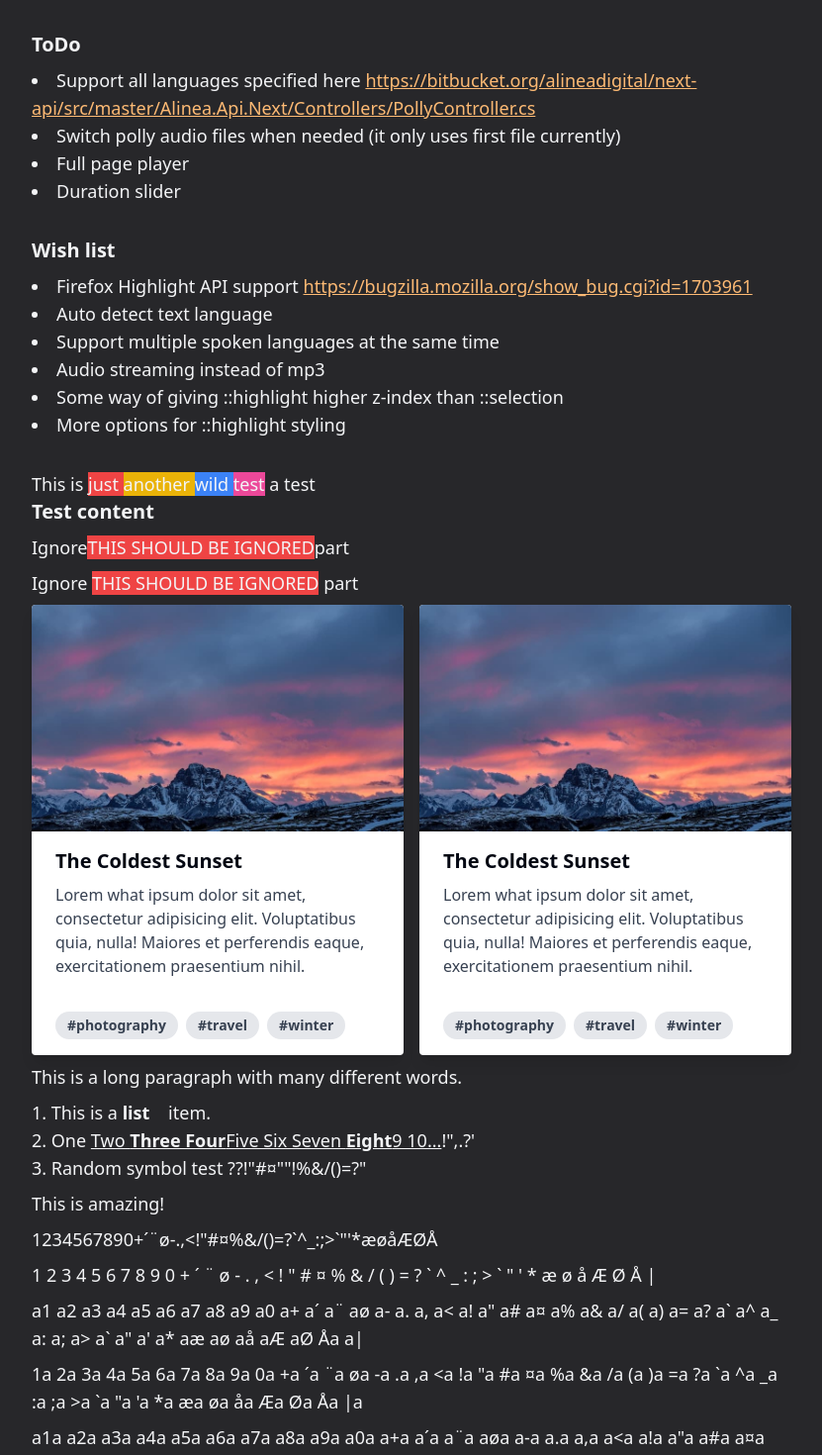
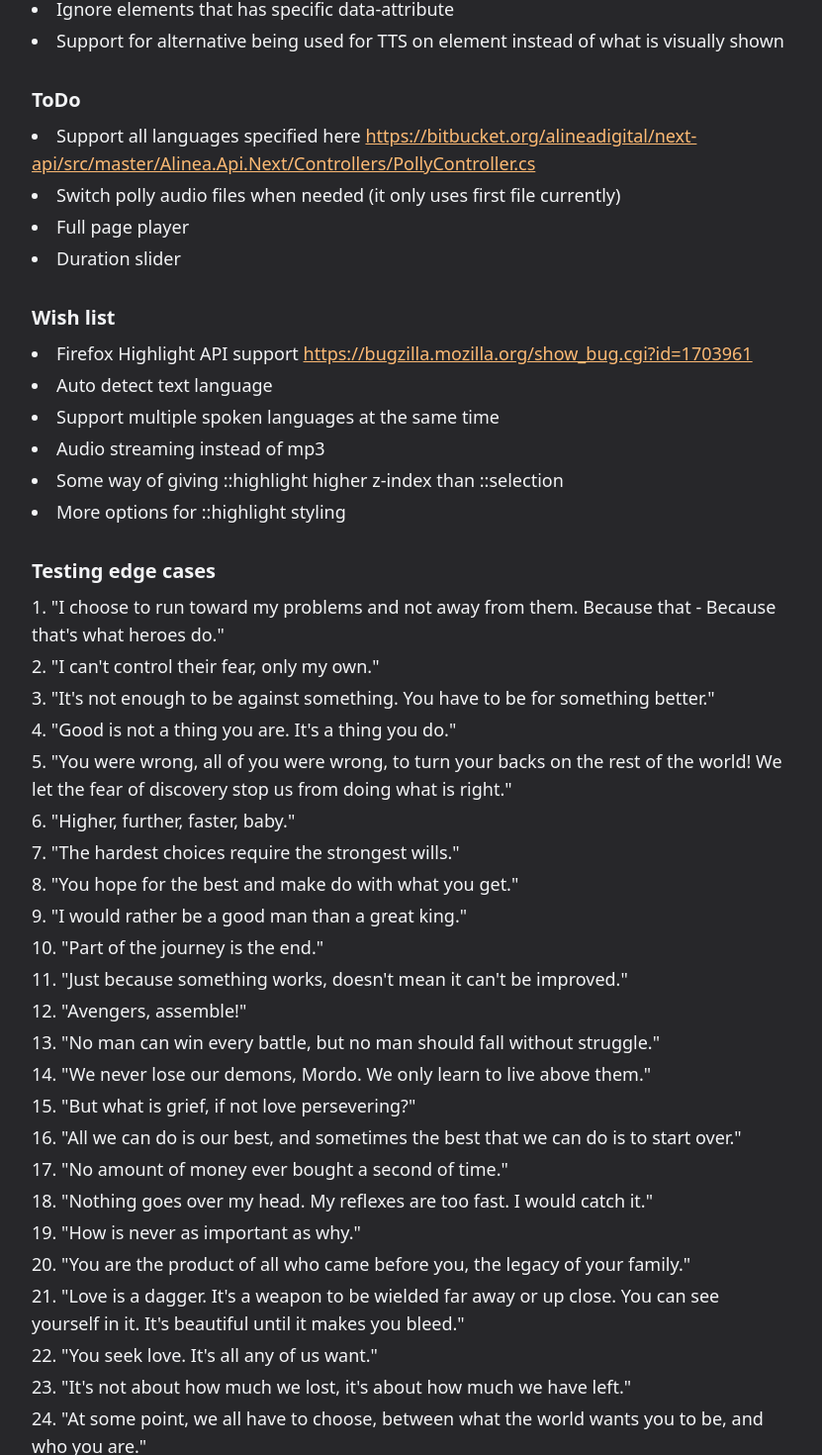
Before and after one commit to drexxdk/tts-highlight, a Next.js app: page / in a window 1280 px wide. Shown: the part 597-2067 px from the top of the page at 99% size, without its empty margins (224-1055 px from the left). Built offline with nearby package versions, Linux system fonts and the light colour scheme.

Commit message:
Improved logic

```diff
--- a/app/layout.tsx
+++ b/app/layout.tsx
@@ -1,5 +1,5 @@
 import TTSPlayer from '@/features/tts/components/TTSPlayer';
-import '@/public/styles/globals.css';
+import '@/public/styles/globals.scss';
 import logoIcon from '@/public/svg/logo.svg';
 import type { Metadata } from 'next';
 import Image from 'next/image';
--- a/app/page.tsx
+++ b/app/page.tsx
@@ -2,6 +2,27 @@
 
 import SpecialCharacters from '@/features/tts/components/SpecialCharacters';
 import Image from 'next/image';
+import { ReactNode } from 'react';
+
+const Heading = ({ children }: { children: ReactNode }) => {
+  return <h2 className="mb-2 text-xl font-bold">{children}</h2>;
+};
+
+const Link = ({ href, children }: { href: string; children: ReactNode }) => {
+  return (
+    <a href={href} className="text-orange-300 underline hover:no-underline">
+      {children}
+    </a>
+  );
+};
+
+const Ul = ({ children }: { children: ReactNode }) => {
+  return <ul className="grid list-inside list-disc gap-1">{children}</ul>;
+};
+
+const Ol = ({ children }: { children: ReactNode }) => {
+  return <ol className="grid list-inside list-decimal gap-1">{children}</ol>;
+};
 
 const StackedCard = () => {
   return (
@@ -33,8 +54,8 @@ const Page = () => {
   return (
     <article className="grid gap-8">
       <section>
-        <h2 className="mb-2 text-xl font-bold">Features</h2>
-        <ul className="list-inside list-disc">
+        <Heading>Features</Heading>
+        <Ul>
           <li>Selected text player</li>
           <li>Previous/Next word button functionality</li>
           <li>Previous/Next sentence button functionality</li>
@@ -52,43 +73,75 @@ const Page = () => {
           <li>Change language</li>
           <li>Ignore elements that has specific data-attribute</li>
           <li>Support for alternative being used for TTS on element instead of what is visually shown</li>
-        </ul>
+        </Ul>
       </section>
       <section>
-        <h2 className="mb-2 text-xl font-bold">ToDo</h2>
-        <ul className="list-inside list-disc">
+        <Heading>ToDo</Heading>
+        <Ul>
           <li>
             Support all languages specified here{' '}
-            <a
-              href="https://bitbucket.org/alineadigital/next-api/src/master/Alinea.Api.Next/Controllers/PollyController.cs"
-              className="text-orange-300 underline hover:no-underline"
-            >
+            <Link href="https://bitbucket.org/alineadigital/next-api/src/master/Alinea.Api.Next/Controllers/PollyController.cs">
               https://bitbucket.org/alineadigital/next-api/src/master/Alinea.Api.Next/Controllers/PollyController.cs
-            </a>
+            </Link>
           </li>
           <li>Switch polly audio files when needed (it only uses first file currently)</li>
           <li>Full page player</li>
           <li>Duration slider</li>
-        </ul>
+        </Ul>
       </section>
       <section>
-        <h2 className="mb-2 text-xl font-bold">Wish list</h2>
-        <ul className="list-inside list-disc">
+        <Heading>Wish list</Heading>
+        <Ul>
           <li>
             Firefox Highlight API support{' '}
-            <a
-              href="https://bugzilla.mozilla.org/show_bug.cgi?id=1703961"
-              className="text-orange-300 underline hover:no-underline"
-            >
+            <Link href="https://bugzilla.mozilla.org/show_bug.cgi?id=1703961">
               https://bugzilla.mozilla.org/show_bug.cgi?id=1703961
-            </a>
+            </Link>
           </li>
           <li>Auto detect text language</li>
           <li>Support multiple spoken languages at the same time</li>
           <li>Audio streaming instead of mp3</li>
           <li>Some way of giving ::highlight higher z-index than ::selection</li>
           <li>More options for ::highlight styling</li>
-        </ul>
+        </Ul>
+      </section>
+      <section>
+        <Heading>Testing edge cases</Heading>
+        <Ol>
+          <li>
+            "I choose to run toward my problems and not away from them. Because that - Because that's what heroes do."
+          </li>
+          <li>"I can't control their fear, only my own."</li>
+          <li>"It's not enough to be against something. You have to be for something better."</li>
+          <li>"Good is not a thing you are. It's a thing you do."</li>
+          <li>
+            "You were wrong, all of you were wrong, to turn your backs on the rest of the world! We let the fear of
+            discovery stop us from doing what is right."
+          </li>
+          <li>"Higher, further, faster, baby."</li>
+          <li>"The hardest choices require the strongest wills."</li>
+          <li>"You hope for the best and make do with what you get."</li>
+          <li>"I would rather be a good man than a great king."</li>
+          <li>"Part of the journey is the end."</li>
+          <li>"Just because something works, doesn't mean it can't be improved."</li>
+          <li>"Avengers, assemble!"</li>
+          <li>"No man can win every battle, but no man should fall without struggle."</li>
+          <li>"We never lose our demons, Mordo. We only learn to live above them."</li>
+          <li>"But what is grief, if not love persevering?"</li>
+          <li>"All we can do is our best, and sometimes the best that we can do is to start over."</li>
+          <li>"No amount of money ever bought a second of time."</li>
+          <li>"Nothing goes over my head. My reflexes are too fast. I would catch it."</li>
+          <li>"How is never as important as why."</li>
+          <li>"You are the product of all who came before you, the legacy of your family."</li>
+          <li>
+            "Love is a dagger. It's a weapon to be wielded far away or up close. You can see yourself in it. It's
+            beautiful until it makes you bleed."
+          </li>
+          <li>"You seek love. It's all any of us want."</li>
+          <li>"It's not about how much we lost, it's about how much we have left."</li>
+          <li>"At some point, we all have to choose, between what the world wants you to be, and who you are."</li>
+          <li>"If you're nothing without this suit, then you shouldn't have it."</li>
+        </Ol>
       </section>
       <section>
         <ul>
--- a/features/tts/hooks/useSelection.tsx
+++ b/features/tts/hooks/useSelection.tsx
@@ -19,10 +19,10 @@ const SPLIT_IN_WORD = new RegExp(/(?=[?_.<>#%=/])|(?<=[?_.<>#%=/])/g);
 
 // Polly will remove these characters if they stand alone.
 // We need to ignore them in our selection.
-const IGNORE_TEXT_NODE_IF_ONLY_CONTAINS = new RegExp(/^[!?.\¨\[\]]+$/);
+const IGNORE_TEXT_NODE_IF_ONLY_CONTAINS = new RegExp(/^[\-!?.\¨\[\]]+$/);
 
 // These symbols count as sentence endings for Polly.
-const DONT_ADD_PUNCTION_FOR_ELEMENTS_ENDING_WITH: string[] = ['.', '!', '?'];
+const PUNCTUATION: string[] = ['.', '!', '?'];
 
 const IGNORE_ELEMENTS_WITH_DATA_ATTRIBUTE = 'data-tts-ignore';
 const REPLACE_ELEMENTS_WITH_DATA_ATTRIBUTE = 'data-tts-replace';
@@ -151,11 +151,8 @@ export const useSelection = () => {
               // It goes from parentElement to parentElement and checks if it is a type that is within ADD_PUNCTUATION_FOR_ELEMENT_TYPES
               // It also checks that this TextNode doesn't already end with a sentence ender within DONT_ADD_PUNCTION_FOR_ELEMENT_ENDING_WITH
               while (parentElement) {
-                if (
-                  DONT_ADD_PUNCTION_FOR_ELEMENTS_ENDING_WITH.some(
-                    (value) => value === tempWord.substring(tempWord.length - 1, tempWord.length),
-                  )
-                ) {
+                if (PUNCTUATION.some((value) => value === tempWord.substring(tempWord.length - 1, tempWord.length))) {
+                  // This node already ends with punctuation, so no need to check if we need to add punctuatino
                   break;
                 } else if (
                   // This ensures that specific elements will always be counted as a sentence for Polly
@@ -190,22 +187,21 @@ export const useSelection = () => {
                 finalWord.length &&
                 !ignoreElements.find((item) => item.contains(currentNode?.parentElement as HTMLElement))
               ) {
-                if (!IGNORE_TEXT_NODE_IF_ONLY_CONTAINS.test(finalWord)) {
+                if (IGNORE_TEXT_NODE_IF_ONLY_CONTAINS.test(finalWord)) {
+                  if (
+                    (PUNCTUATION.some((value) => value === finalWord) ||
+                      (addSentenceEnding && i + 1 === splitWords.length)) &&
+                    !words[words.length - 1].word.endsWith('.')
+                  ) {
+                    words[words.length - 1].word += '.';
+                  }
+                } else {
                   words.push({
                     startOffset: startOffset,
                     endOffset: startOffset - leadingSplitWordWhitespaces + splitWord.length,
                     node: currentNode as Node,
                     word: finalWord + (addSentenceEnding && i + 1 === splitWords.length ? '.' : ''),
                   });
-                } else if (
-                  // This makes "A... B" into "A. B" instead of "A B"
-                  DONT_ADD_PUNCTION_FOR_ELEMENTS_ENDING_WITH.some(
-                    (value) => value === tempWord.substring(tempWord.length - 1, tempWord.length),
-                  ) &&
-                  words.length &&
-                  !words[words.length - 1].word.endsWith('.')
-                ) {
-                  words[words.length - 1].word += '.';
                 }
               }
               startOffset += splitWord.length;
--- a/package.json
+++ b/package.json
@@ -28,6 +28,7 @@
     "postcss": "^8",
     "prettier": "^3.3.3",
     "prettier-plugin-tailwindcss": "^0.6.8",
+    "sass": "^1.81.0",
     "tailwindcss": "^3.4.1",
     "typescript": "^5"
   }
--- a/public/styles/globals.css
+++ b/public/styles/globals.scss
@@ -12,13 +12,25 @@ body {
 }
 
 ::highlight(word) {
-  @apply bg-green-400 text-black;
+  @apply bg-green-400 text-gray-950;
 }
 
 ::highlight(selected-word) {
-  @apply bg-orange-400 text-black;
+  @apply bg-orange-400 text-gray-950;
 }
 
 [data-tts-replace] > span:last-child {
   display: none;
 }
+
+.test-1 {
+  @apply bg-blue-400 text-gray-950;
+}
+
+.test-2 {
+  @apply bg-red-400 text-gray-950;
+}
+
+.test-3 {
+  @apply bg-purple-400 text-gray-950;
+}
```
Also changed, not shown: 1 other file (tests, documents, lock files or other folders).
